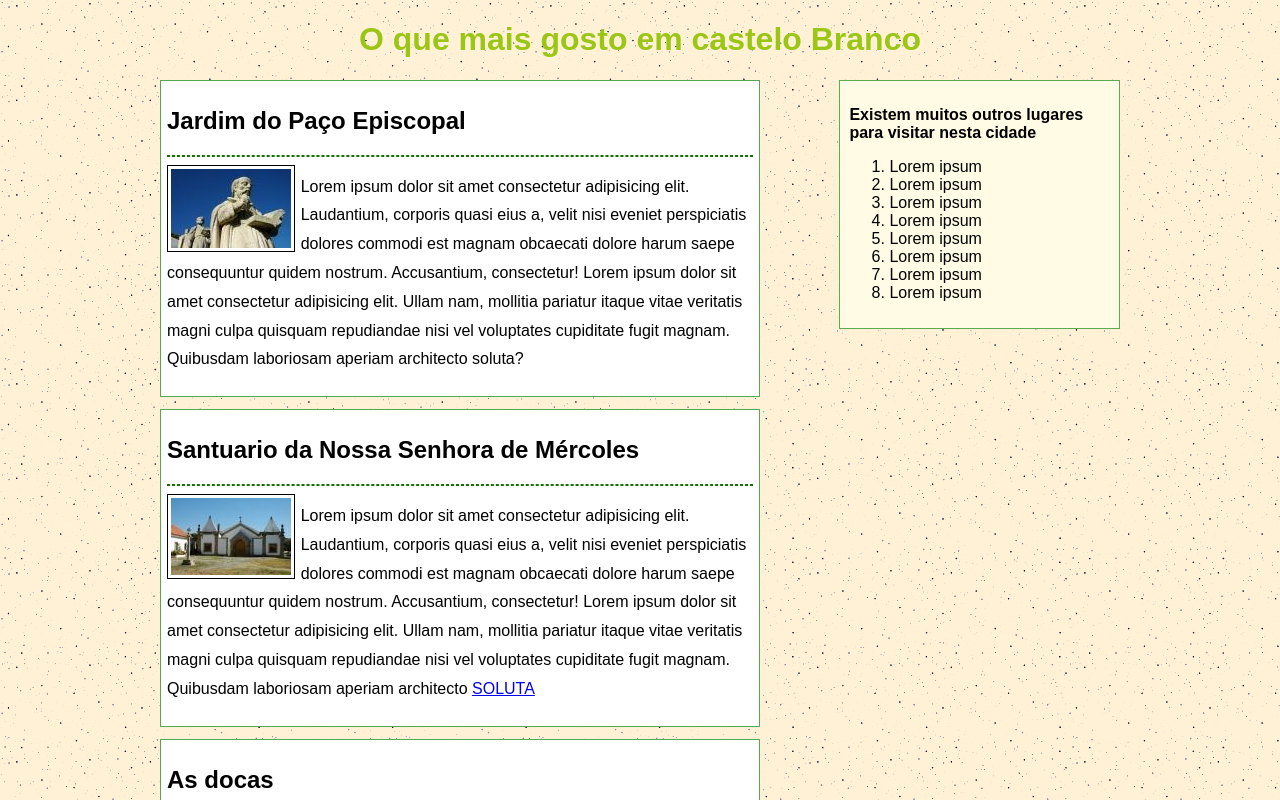
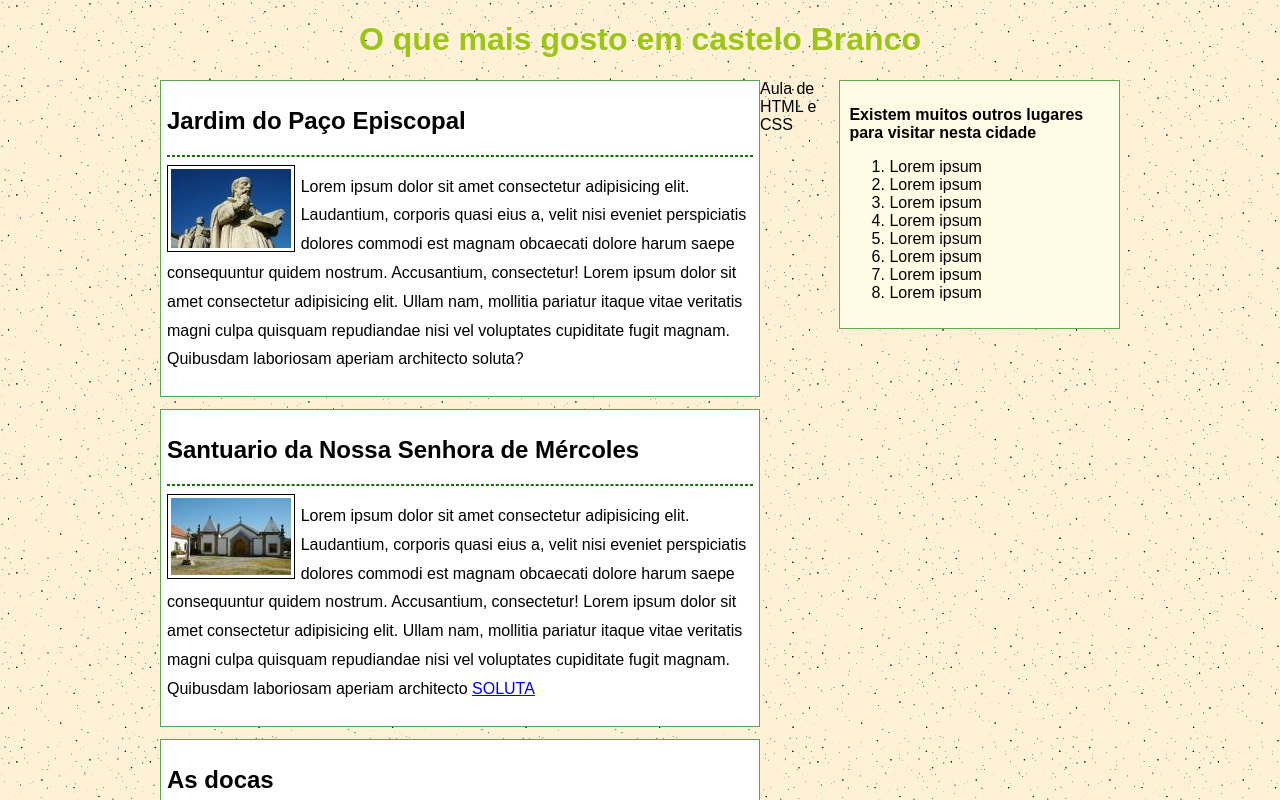
Before and after one commit to beckerme/ITW--Introducao-a-Tecnologias-Web, a plain HTML site: page Página de lugares para conhecer em Castelo Branco/index.html in a window 1280 px wide. Shown: the top 800 px of the page. Drawn offline with Linux system fonts and the light colour scheme.

Commit message:
Update index.html

```diff
--- a/Página de lugares para conhecer em Castelo Branco/index.html
+++ b/Página de lugares para conhecer em Castelo Branco/index.html
@@ -50,7 +50,9 @@
             </div>
 
 
-        <footer id="footer"></footer>
+        <footer id="footer">
+            <p>Aula de HTML e CSS</p>
+        </footer>
     </div>
 </body>
 </html>
```
